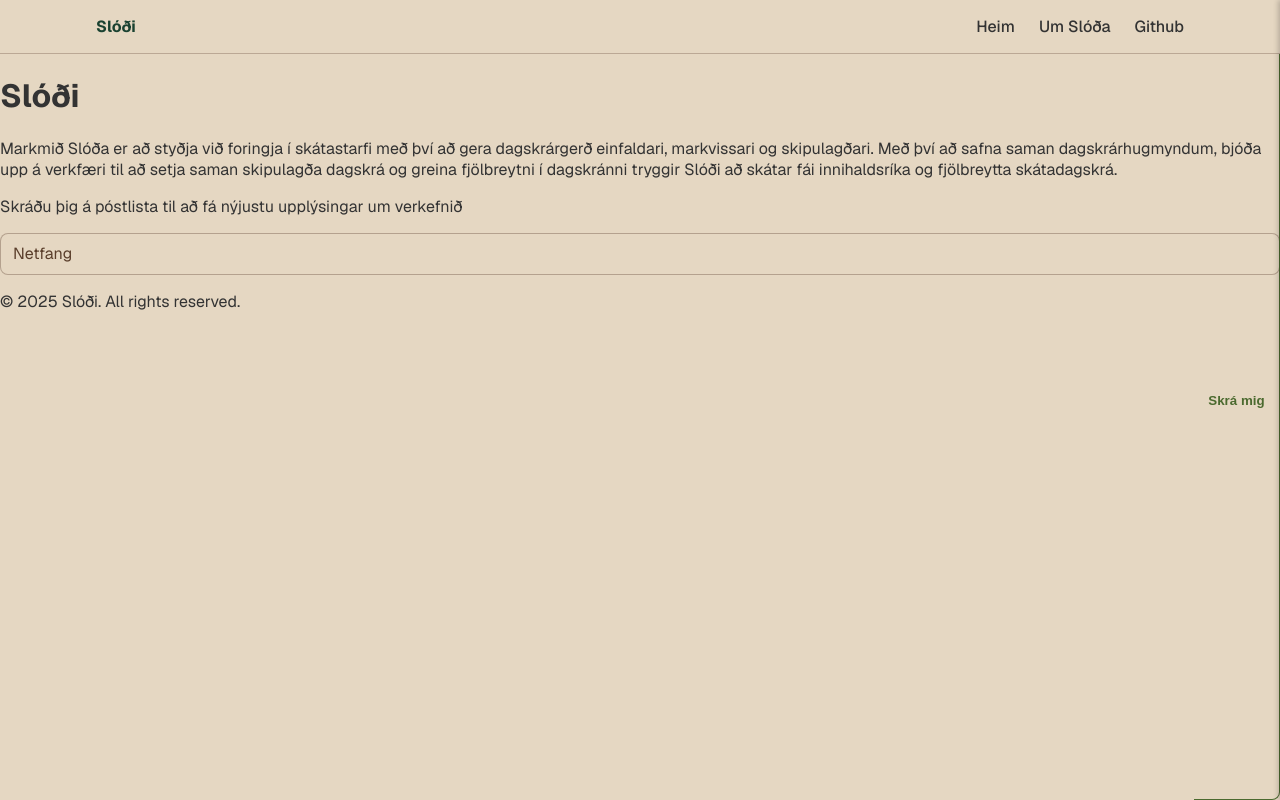
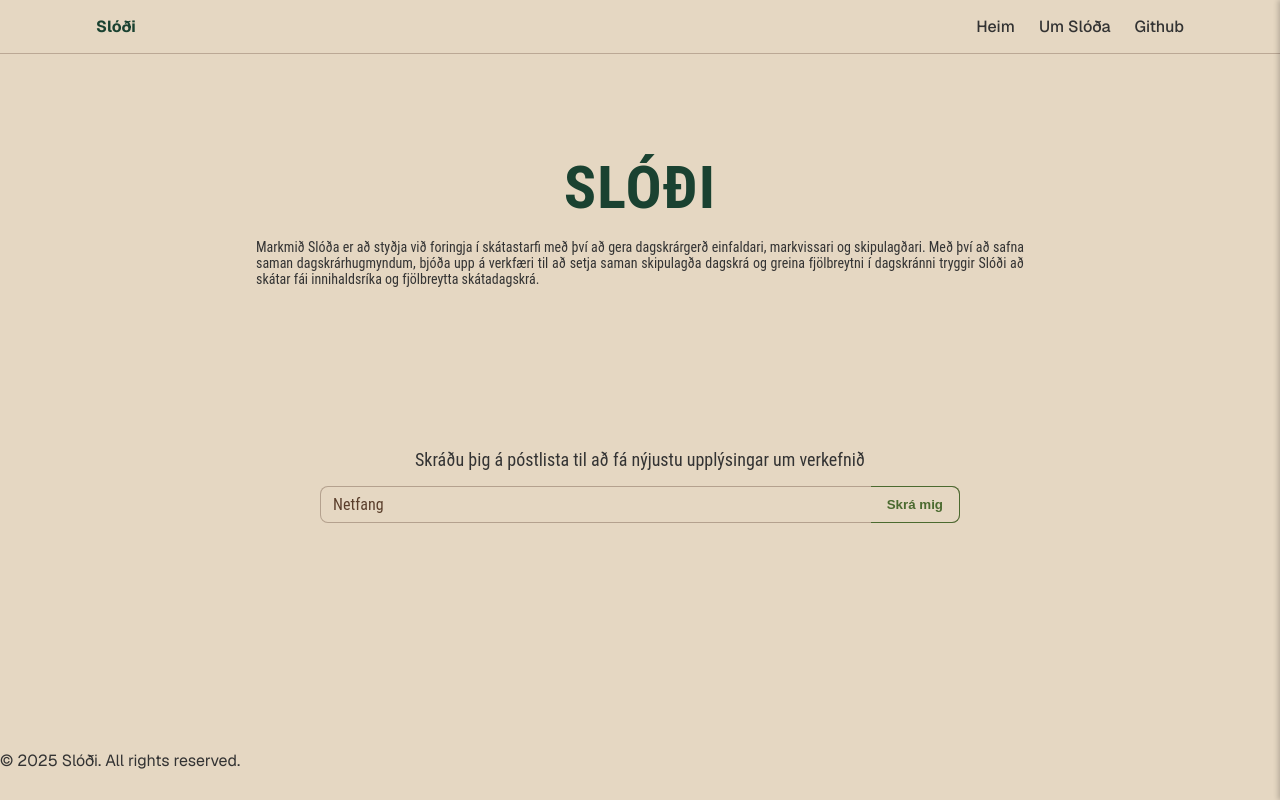
Before and after one commit to halldorvalberg/slodi, a Next.js app in the folder frontend/: page / in a window 1280 px wide. Built offline with nearby package versions, Linux system fonts and the light colour scheme; no server answers.

Commit message:
Tailwind changes from Kría added to css

```diff
--- a/frontend/app/page.module.css
+++ b/frontend/app/page.module.css
@@ -2,9 +2,9 @@
 .page {
     font-family: var(--font-sans);
     position: relative;
-    min-height: 85vh;
-    max-height: 85vh;
-    /* matches your original */
+    min-height: 85dvh;
+    max-height: 85dvh;
+    /* matches your original Tailwind min-h-[85dvh] / max-h-[85dvh] */
     display: flex;
     flex-direction: column;
     overflow: hidden;
@@ -18,8 +18,8 @@
     display: flex;
     align-items: center;
     justify-content: center;
-    min-height: 30vh;
-    max-height: 35vh;
+    min-height: 30dvh;
+    max-height: 35dvh;
     margin-top: 2rem;
     z-index: 10;
 }
@@ -39,9 +39,10 @@
 }
 
 .title {
-    font-weight: 800;
+    /* Tailwind: text-6xl font-bold uppercase */
+    font-weight: 700;
     text-transform: uppercase;
-    font-size: clamp(2.4rem, 6vw, 4rem);
+    font-size: 3.75rem; /* text-6xl */
     letter-spacing: 0.02em;
     margin: 0;
     color: hsl(var(--text-strong));
@@ -49,7 +50,7 @@
 
 .subtitle {
     margin-top: 1rem;
-    font-size: 0.95rem;
+    font-size: 0.875rem; /* text-sm */
     text-align: justify;
     color: hsl(var(--foreground));
 }
@@ -60,7 +61,7 @@
     display: flex;
     align-items: center;
     justify-content: center;
-    max-height: 30vh;
+    max-height: 30dvh;
     background: hsl(var(--background));
     color: hsl(var(--foreground));
 }
@@ -79,7 +80,7 @@
 }
 
 .formLead {
-    font-size: 1.1rem;
+    font-size: 1.125rem; /* text-lg */
     margin: 0 0 1rem 0;
     text-align: center;
 }
@@ -92,7 +93,7 @@
 
 .input {
     width: 100%;
-    padding: 0.6rem 3rem 0.6rem 0.75rem;
+    padding: 0.5rem 3rem 0.5rem 0.75rem; /* py-2 equivalent */
     /* space for the button on the right */
     border: 1px solid hsl(var(--border) / 0.35);
     border-radius: 0.5rem;
@@ -107,16 +108,16 @@
 
 .input:focus-visible {
     outline: none;
-    box-shadow: 0 0 0 2px hsl(var(--primary));
+    box-shadow: 0 0 0 3px hsl(var(--primary) / 0.25);
 }
 
 /* Submit button sits inside the input wrap */
 .submit {
     position: absolute;
-    inset-block: 0;
-    /* top and bottom = 0 */
+    top: 0;
+    bottom: 0;
     right: 0;
-    padding: 0 0.9rem;
+    padding: 0 1rem; /* px-4 */
     border: 1px solid hsl(var(--primary));
     border-left: none;
     border-radius: 0 0.5rem 0.5rem 0;
@@ -124,6 +125,9 @@
     color: hsl(var(--primary));
     font-weight: 600;
     cursor: pointer;
+    display: inline-flex;
+    align-items: center;
+    justify-content: center;
 }
 
 .submit:hover {
@@ -137,6 +141,6 @@
 
 .message {
     margin-top: 1rem;
-    font-size: 0.9rem;
+    font-size: 0.875rem; /* text-sm */
     color: hsl(var(--secondary));
 }
--- a/frontend/app/page.tsx
+++ b/frontend/app/page.tsx
@@ -71,13 +71,13 @@ export default function Home() {
   };
 
   return (
-    <div className="font-sans flex flex-col overflow-hidden relative min-h-[85dvh] max-h-[85dvh]">
-      <div className="flex-grow flex items-center justify-center min-h-[30dvh] mt-8 z-10 max-h-[35dvh]">
-        <div className="text-center w-4/5 sm:w-3/5 flex items-center justify-center h-full">
+    <div className={styles.page}>
+      <div className={styles.hero}>
+        <div className={styles.heroInner}>
           <div>
-            <h1 className="text-6xl font-bold uppercase">Slóði</h1>
+            <h1 className={styles.title}>Slóði</h1>
 
-            <p className="text-sm text-justify mt-4">
+            <p className={styles.subtitle}>
               Markmið Slóða er að styðja við foringja í skátastarfi með því að gera
               dagskrárgerð einfaldari, markvissari og skipulagðari. Með því að safna
               saman dagskrárhugmyndum, bjóða upp á verkfæri til að setja saman
@@ -88,20 +88,17 @@ export default function Home() {
         </div>
       </div>
 
-      <div className="flex-grow flex items-center justify-center bg-background text-text max-h-[30dvh]">
+      <div className={styles.signup}>
         <form
           onSubmit={handleSubmit}
-          className="flex flex-col items-center w-4/5 sm:w-1/2"
+          className={styles.form}
           aria-label="Email subscription form"
         >
-          <p
-            className="text-lg mb-4 text-center"
-            aria-live="polite"
-          >
+          <p className={styles.formLead} aria-live="polite">
             Skráðu þig á póstlista til að fá nýjustu upplýsingar um verkefnið
           </p>
 
-          <div className="relative w-full">
+          <div className={styles.inputWrap}>
             <input
               type="email"
               value={email}
```
